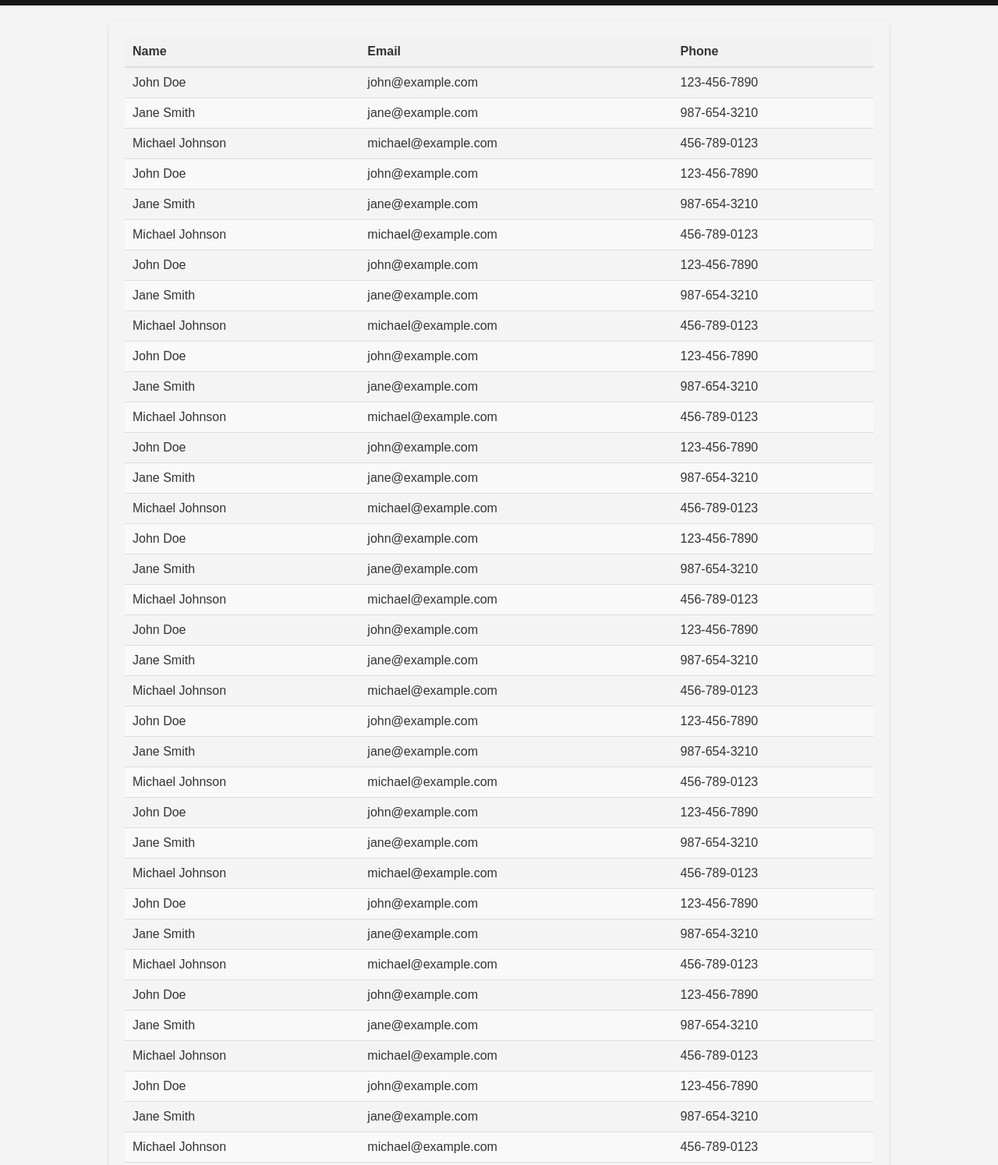
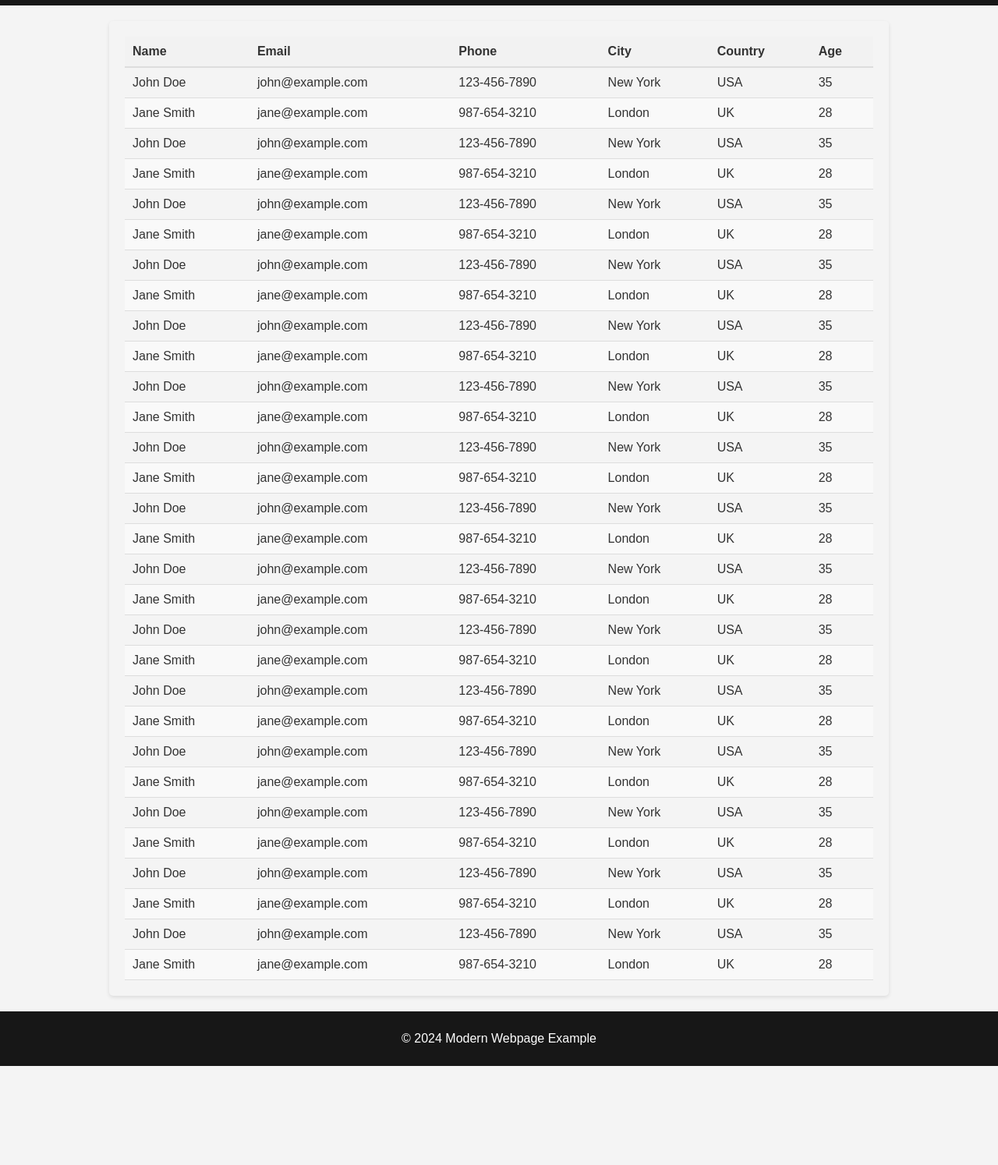
Before and after one commit to SeaGorge421/Basic-website-template, a plain HTML site: page table.html in a window 1280 px wide. Shown: the part 71-1565 px from the top of the page at 78% size. After the commit the page ends 1438 px from the top, so only its background shows below. Drawn offline with nearby package versions, Linux system fonts and the light colour scheme.

Commit message:
Updated table

```diff
--- a/table.html
+++ b/table.html
@@ -40,6 +40,9 @@
                 <th>Name</th>
                 <th>Email</th>
                 <th>Phone</th>
+                <th>City</th> <!-- New column -->
+                <th>Country</th> <!-- New column -->
+                <th>Age</th> <!-- New column -->
             </tr>
         </thead>
         <tbody>
@@ -47,181 +50,241 @@
                 <td>John Doe</td>
                 <td>john@example.com</td>
                 <td>123-456-7890</td>
+                <td>New York</td> <!-- New data -->
+                <td>USA</td> <!-- New data -->
+                <td>35</td> <!-- New data -->
             </tr>
             <tr>
                 <td>Jane Smith</td>
                 <td>jane@example.com</td>
                 <td>987-654-3210</td>
-        </tr>
-        <tr>
-            <td>Michael Johnson</td>
-            <td>michael@example.com</td>
-            <td>456-789-0123</td>
+                <td>London</td> <!-- New data -->
+                <td>UK</td> <!-- New data -->
+                <td>28</td> <!-- New data -->
             </tr>
             <tr>
                 <td>John Doe</td>
                 <td>john@example.com</td>
                 <td>123-456-7890</td>
+                <td>New York</td> <!-- New data -->
+                <td>USA</td> <!-- New data -->
+                <td>35</td> <!-- New data -->
             </tr>
             <tr>
                 <td>Jane Smith</td>
                 <td>jane@example.com</td>
                 <td>987-654-3210</td>
-        </tr>
-        <tr>
-            <td>Michael Johnson</td>
-            <td>michael@example.com</td>
-            <td>456-789-0123</td>
+                <td>London</td> <!-- New data -->
+                <td>UK</td> <!-- New data -->
+                <td>28</td> <!-- New data -->
             </tr>
             <tr>
                 <td>John Doe</td>
                 <td>john@example.com</td>
                 <td>123-456-7890</td>
+                <td>New York</td> <!-- New data -->
+                <td>USA</td> <!-- New data -->
+                <td>35</td> <!-- New data -->
             </tr>
             <tr>
                 <td>Jane Smith</td>
                 <td>jane@example.com</td>
                 <td>987-654-3210</td>
-        </tr>
-        <tr>
-            <td>Michael Johnson</td>
-            <td>michael@example.com</td>
-            <td>456-789-0123</td>
+                <td>London</td> <!-- New data -->
+                <td>UK</td> <!-- New data -->
+                <td>28</td> <!-- New data -->
             </tr>
             <tr>
                 <td>John Doe</td>
                 <td>john@example.com</td>
                 <td>123-456-7890</td>
+                <td>New York</td> <!-- New data -->
+                <td>USA</td> <!-- New data -->
+                <td>35</td> <!-- New data -->
             </tr>
             <tr>
                 <td>Jane Smith</td>
                 <td>jane@example.com</td>
                 <td>987-654-3210</td>
-        </tr>
-        <tr>
-            <td>Michael Johnson</td>
-            <td>michael@example.com</td>
-            <td>456-789-0123</td>
+                <td>London</td> <!-- New data -->
+                <td>UK</td> <!-- New data -->
+                <td>28</td> <!-- New data -->
             </tr>
             <tr>
                 <td>John Doe</td>
                 <td>john@example.com</td>
                 <td>123-456-7890</td>
+                <td>New York</td> <!-- New data -->
+                <td>USA</td> <!-- New data -->
+                <td>35</td> <!-- New data -->
             </tr>
             <tr>
                 <td>Jane Smith</td>
                 <td>jane@example.com</td>
                 <td>987-654-3210</td>
-        </tr>
-        <tr>
-            <td>Michael Johnson</td>
-            <td>michael@example.com</td>
-            <td>456-789-0123</td>
+                <td>London</td> <!-- New data -->
+                <td>UK</td> <!-- New data -->
+                <td>28</td> <!-- New data -->
             </tr>
             <tr>
                 <td>John Doe</td>
                 <td>john@example.com</td>
                 <td>123-456-7890</td>
+                <td>New York</td> <!-- New data -->
+                <td>USA</td> <!-- New data -->
+                <td>35</td> <!-- New data -->
             </tr>
             <tr>
                 <td>Jane Smith</td>
                 <td>jane@example.com</td>
                 <td>987-654-3210</td>
-        </tr>
-        <tr>
-            <td>Michael Johnson</td>
-            <td>michael@example.com</td>
-            <td>456-789-0123</td>
+                <td>London</td> <!-- New data -->
+                <td>UK</td> <!-- New data -->
+                <td>28</td> <!-- New data -->
             </tr>
             <tr>
                 <td>John Doe</td>
                 <td>john@example.com</td>
                 <td>123-456-7890</td>
+                <td>New York</td> <!-- New data -->
+                <td>USA</td> <!-- New data -->
+                <td>35</td> <!-- New data -->
             </tr>
             <tr>
                 <td>Jane Smith</td>
                 <td>jane@example.com</td>
                 <td>987-654-3210</td>
-        </tr>
-        <tr>
-            <td>Michael Johnson</td>
-            <td>michael@example.com</td>
-            <td>456-789-0123</td>
+                <td>London</td> <!-- New data -->
+                <td>UK</td> <!-- New data -->
+                <td>28</td> <!-- New data -->
             </tr>
             <tr>
                 <td>John Doe</td>
                 <td>john@example.com</td>
                 <td>123-456-7890</td>
+                <td>New York</td> <!-- New data -->
+                <td>USA</td> <!-- New data -->
+                <td>35</td> <!-- New data -->
             </tr>
             <tr>
                 <td>Jane Smith</td>
                 <td>jane@example.com</td>
                 <td>987-654-3210</td>
-        </tr>
-        <tr>
-            <td>Michael Johnson</td>
-            <td>michael@example.com</td>
-            <td>456-789-0123</td>
+                <td>London</td> <!-- New data -->
+                <td>UK</td> <!-- New data -->
+                <td>28</td> <!-- New data -->
             </tr>
             <tr>
                 <td>John Doe</td>
                 <td>john@example.com</td>
                 <td>123-456-7890</td>
+                <td>New York</td> <!-- New data -->
+                <td>USA</td> <!-- New data -->
+                <td>35</td> <!-- New data -->
             </tr>
             <tr>
                 <td>Jane Smith</td>
                 <td>jane@example.com</td>
                 <td>987-654-3210</td>
-        </tr>
-        <tr>
-            <td>Michael Johnson</td>
-            <td>michael@example.com</td>
-            <td>456-789-0123</td>
+                <td>London</td> <!-- New data -->
+                <td>UK</td> <!-- New data -->
+                <td>28</td> <!-- New data -->
             </tr>
             <tr>
                 <td>John Doe</td>
                 <td>john@example.com</td>
                 <td>123-456-7890</td>
+                <td>New York</td> <!-- New data -->
+                <td>USA</td> <!-- New data -->
+                <td>35</td> <!-- New data -->
             </tr>
             <tr>
                 <td>Jane Smith</td>
                 <td>jane@example.com</td>
                 <td>987-654-3210</td>
-        </tr>
-        <tr>
-            <td>Michael Johnson</td>
-            <td>michael@example.com</td>
-            <td>456-789-0123</td>
+                <td>London</td> <!-- New data -->
+                <td>UK</td> <!-- New data -->
+                <td>28</td> <!-- New data -->
             </tr>
             <tr>
                 <td>John Doe</td>
                 <td>john@example.com</td>
                 <td>123-456-7890</td>
+                <td>New York</td> <!-- New data -->
+                <td>USA</td> <!-- New data -->
+                <td>35</td> <!-- New data -->
             </tr>
             <tr>
                 <td>Jane Smith</td>
                 <td>jane@example.com</td>
                 <td>987-654-3210</td>
-        </tr>
-        <tr>
-            <td>Michael Johnson</td>
-            <td>michael@example.com</td>
-            <td>456-789-0123</td>
+                <td>London</td> <!-- New data -->
+                <td>UK</td> <!-- New data -->
+                <td>28</td> <!-- New data -->
             </tr>
             <tr>
                 <td>John Doe</td>
                 <td>john@example.com</td>
                 <td>123-456-7890</td>
+                <td>New York</td> <!-- New data -->
+                <td>USA</td> <!-- New data -->
+                <td>35</td> <!-- New data -->
             </tr>
             <tr>
                 <td>Jane Smith</td>
                 <td>jane@example.com</td>
                 <td>987-654-3210</td>
+                <td>London</td> <!-- New data -->
+                <td>UK</td> <!-- New data -->
+                <td>28</td> <!-- New data -->
             </tr>
             <tr>
-            <td>Michael Johnson</td>
-            <td>michael@example.com</td>
-            <td>456-789-0123</td>
+                <td>John Doe</td>
+                <td>john@example.com</td>
+                <td>123-456-7890</td>
+                <td>New York</td> <!-- New data -->
+                <td>USA</td> <!-- New data -->
+                <td>35</td> <!-- New data -->
+            </tr>
+            <tr>
+                <td>Jane Smith</td>
+                <td>jane@example.com</td>
+                <td>987-654-3210</td>
+                <td>London</td> <!-- New data -->
+                <td>UK</td> <!-- New data -->
+                <td>28</td> <!-- New data -->
+            </tr>
+            <tr>
+                <td>John Doe</td>
+                <td>john@example.com</td>
+                <td>123-456-7890</td>
+                <td>New York</td> <!-- New data -->
+                <td>USA</td> <!-- New data -->
+                <td>35</td> <!-- New data -->
+            </tr>
+            <tr>
+                <td>Jane Smith</td>
+                <td>jane@example.com</td>
+                <td>987-654-3210</td>
+                <td>London</td> <!-- New data -->
+                <td>UK</td> <!-- New data -->
+                <td>28</td> <!-- New data -->
+            </tr>
+            <tr>
+                <td>John Doe</td>
+                <td>john@example.com</td>
+                <td>123-456-7890</td>
+                <td>New York</td> <!-- New data -->
+                <td>USA</td> <!-- New data -->
+                <td>35</td> <!-- New data -->
+            </tr>
+            <tr>
+                <td>Jane Smith</td>
+                <td>jane@example.com</td>
+                <td>987-654-3210</td>
+                <td>London</td> <!-- New data -->
+                <td>UK</td> <!-- New data -->
+                <td>28</td> <!-- New data -->
             </tr>
         </tbody>
     </table>
```
Lines whose indentation alone changed are shown as unchanged.
